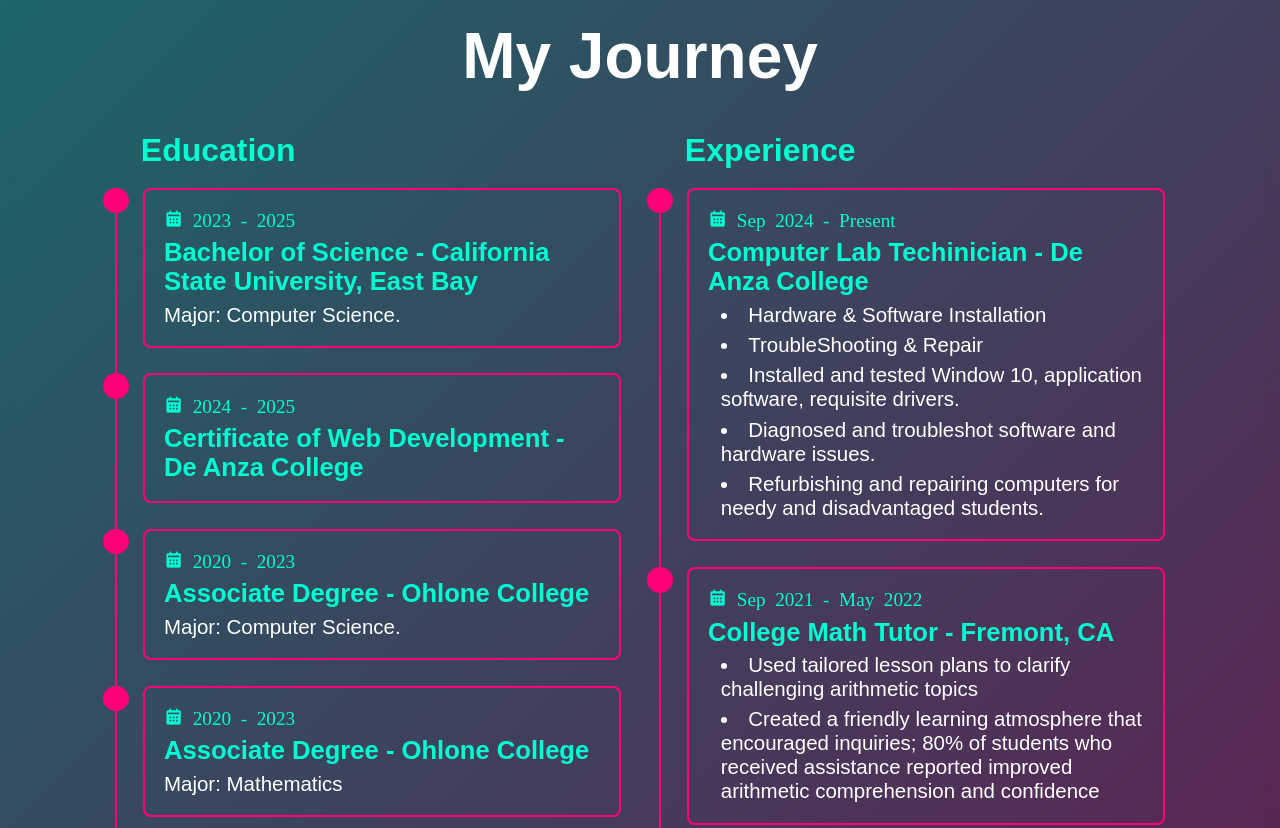
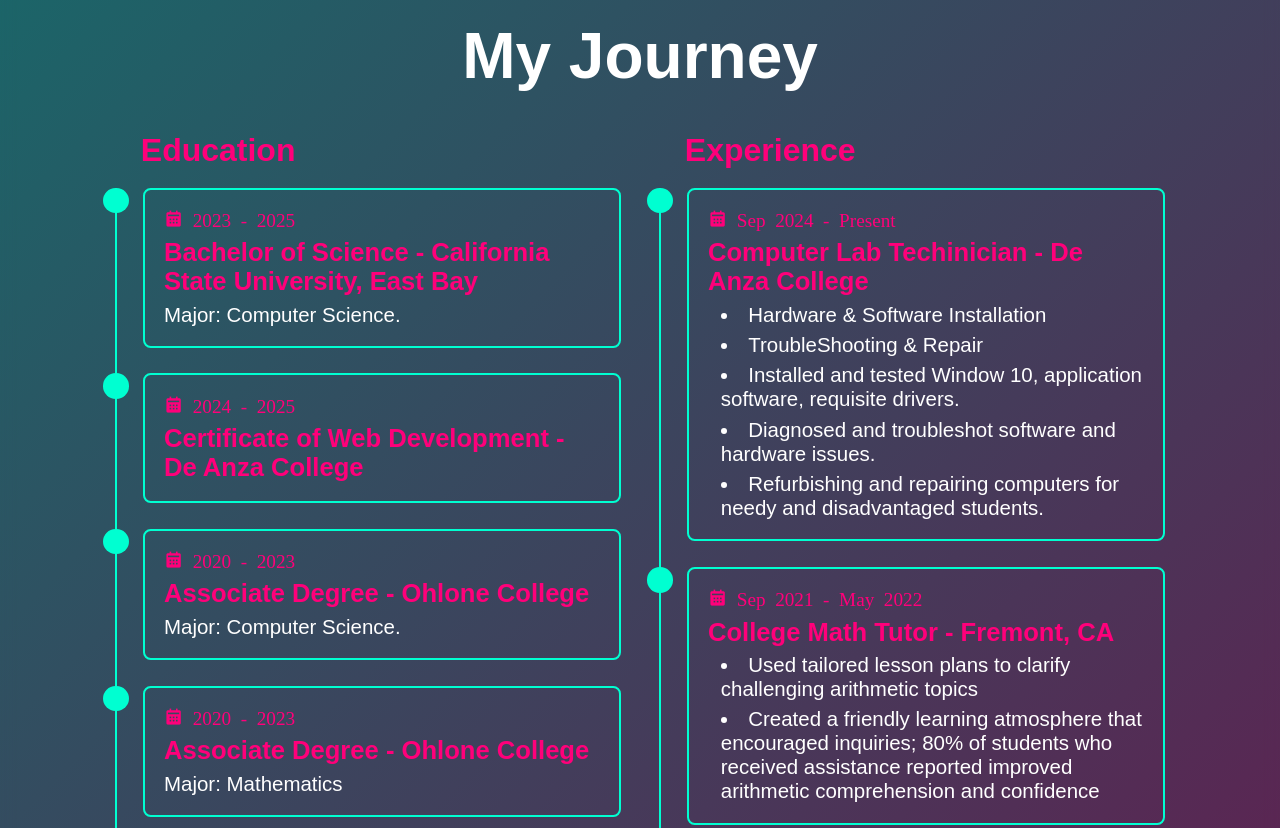
Before and after one commit to ChlioP/chliop.github.io, a plain HTML site: page index.html in a window 1280 px wide. Shown: the part 1880-2708 px from the top of the page. Drawn offline with nearby package versions, Linux system fonts and the light colour scheme; some packages are replaced by stand-ins of ours; a script that the page names is missing; a web font is replaced by a local one.

Commit message:
Update portfolio.css

```diff
--- a/portfolio.css
+++ b/portfolio.css
@@ -451,7 +451,7 @@ span {
 }
 
 .education h3 {
-    color: var(--main-color);
+    color: var(--accent-color);
 }
 
 .education-row {
@@ -471,11 +471,11 @@ span {
 .education-column .title {
     font-size: 2.5rem;
     margin: 0 0 1.5rem 2rem;
-    color: var(--main-color);
+    color: var(--accent-color);
 }
 
 .education-column .education-box {
-    border-left: .2rem solid var(--accent-color);
+    border-left: .2rem solid var(--main-color);
 }
 
 .education-box .education-content {
@@ -490,14 +490,14 @@ span {
     left: -1.1rem;
     width: 2rem;
     height: 2rem;
-    background: var(--accent-color);
+    background: var(--main-color);
     border-radius: 50%;
 }
 
 .education-content .content {
     position: relative;
     padding: 1.5rem;
-    border: .2rem solid var(--accent-color);
+    border: .2rem solid var(--main-color);
     border-radius: .6rem;
     margin-bottom: 2rem;
 }
@@ -519,7 +519,7 @@ span {
 }
 .education-content .content .year {
     font-size: 1.5rem;
-    color: var(--main-color);
+    color: var(--accent-color);
     padding-bottom: .5rem;
 }
 
@@ -529,7 +529,7 @@ span {
 
 .education-content .content h3{
     font-size: 2rem;
-    color: var(--main-color);
+    color: var(--accent-color);
 }
 
 .education-content .content p{
@@ -744,7 +744,7 @@ span {
     background: linear-gradient(135deg, rgba(0, 255, 209, 0.3), rgba(255, 0, 122, 0.3));
     backdrop-filter: blur(8px);
     position: relative;
-    color: white;
+    color: var(--text-color);
     text-align: center;
     display: flex;
     justify-content: center;
```
